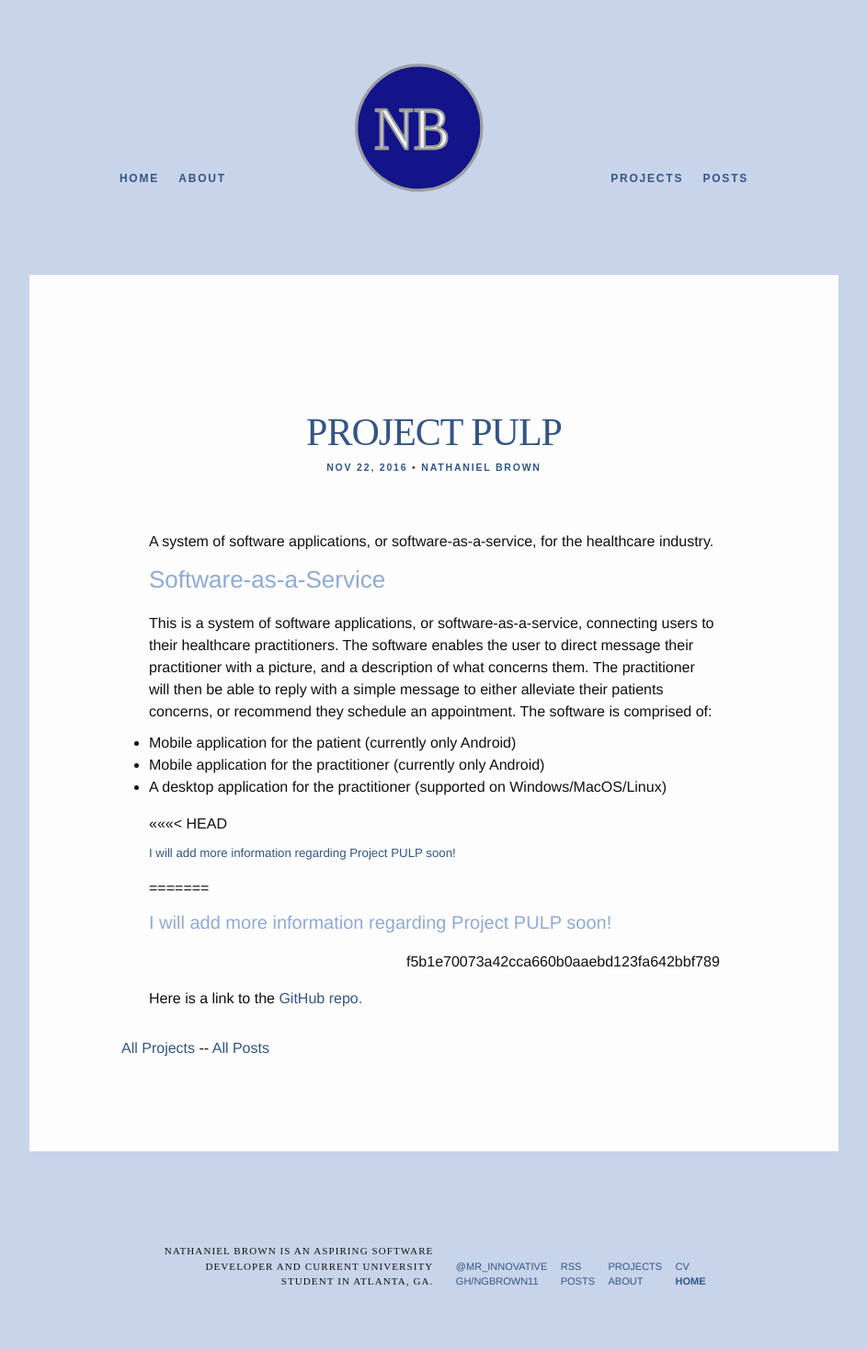
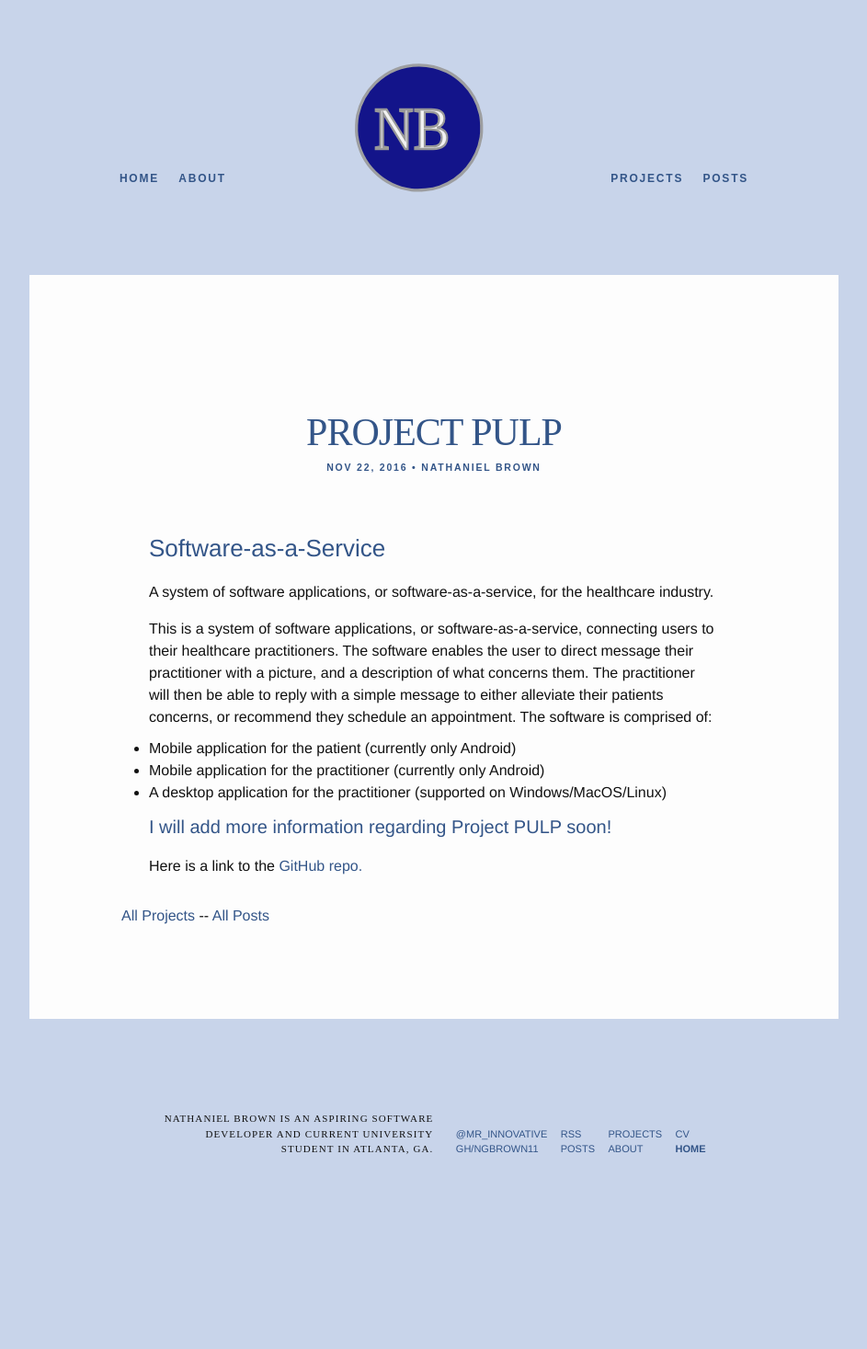
Before and after one commit to ngbrown11/ngbrown11.github.io, a Jekyll site: the page built from _posts/projects/2016-11-22-project-pulp.markdown, in a window 1280 px wide. Shown: the whole page at 92% size, without its empty margins (168-1111 px from the left). Built offline with Jekyll 4.4.1, drawn with Linux system fonts in a browser that asks for light colours; after the commit the page ends 1323 px from its top, so only the background shows below that.

Commit message:
new updated post and layout formatting

```diff
--- a/_posts/projects/2016-08-22-guess-the-number.markdown
+++ b/_posts/projects/2016-08-22-guess-the-number.markdown
@@ -3,9 +3,9 @@ title: "Guess The Number"
 date: 2016-08-22 01:20:04 -0400
 tags: project
 ---
+### Simple Gaming Application ###
+
 This is my first Android application.
-
-### Simple Gaming Application ###
 
 This is a simple application in which a random number between 0 & 100 is generated and the user is supposed to try
 <!--sep-->
--- a/_posts/projects/2016-11-22-project-pulp.markdown
+++ b/_posts/projects/2016-11-22-project-pulp.markdown
@@ -3,10 +3,10 @@ title: "Project PULP"
 date: 2016-11-22 13:49:51 -0400
 tags: project
 ---
+### Software-as-a-Service ###
+
 A system of software applications, or software-as-a-service, for the healthcare industry.
 <!--sep-->
-
-### Software-as-a-Service ###
 
 This is a system of software applications, or software-as-a-service, connecting users to their healthcare practitioners.
 The software enables the user to direct message their practitioner with a picture, and a description of what
@@ -16,10 +16,6 @@ patients concerns, or recommend they schedule an appointment. The software is co
 - Mobile application for the practitioner (currently only Android)
 - A desktop application for the practitioner (supported on Windows/MacOS/Linux)
 
-<<<<<<< HEAD
-##### I will add more information regarding Project PULP soon! #####
-=======
 #### I will add more information regarding Project PULP soon! ####
->>>>>>> f5b1e70073a42cca660b0aaebd123fa642bbf789
 
 Here is a link to the [GitHub repo.](https://github.com/NJTuley/TravoltaProject)
--- a/_posts/random/2016-06-17-finals-game6-fouls.markdown
+++ b/_posts/random/2016-06-17-finals-game6-fouls.markdown
@@ -4,9 +4,11 @@ date: 2016-06-17 05:57:58 -0400
 categories: Sports
 tags: sport
 ---
+### Cavs vs Warriors (Finals Game 6) ###
+
 The integrity of the NBA is slowly being compromised by the softening of the game,
+<!--sep-->
 as well as the huge difference in the foul calls
-<!--sep-->
 made by the referees. In last nights game 6 of the Finals, the Cavaliers vs. the Warriors, there was at least two egregious foul calls
 made by the referees; arguably three calls. All of these calls were not just egregious, but they were all called on one player, and
 he just so happened to be the NBA's MVP.
--- a/assets/main.scss
+++ b/assets/main.scss
@@ -364,7 +364,7 @@ ul, ol, dl, figure,
 
     h3 {
         font-size: 26px;
-        color: $blue-color-light;
+        color: $blue-color;
 
         @include media-query($on-laptop) {
             font-size: 22px;
@@ -376,7 +376,7 @@ ul, ol, dl, figure,
 
     h4 {
         font-size: 20px;
-        color: $blue-color-light;
+        color: $blue-color;
 
         @include media-query($on-laptop) {
             font-size: 18px;
```
Also changed, not shown: _posts/projects/2016-12-17-money-counter.markdown (+3 -4 lines), _posts/random/2016-10-29-hackgsu.markdown (+5 -2 lines).
